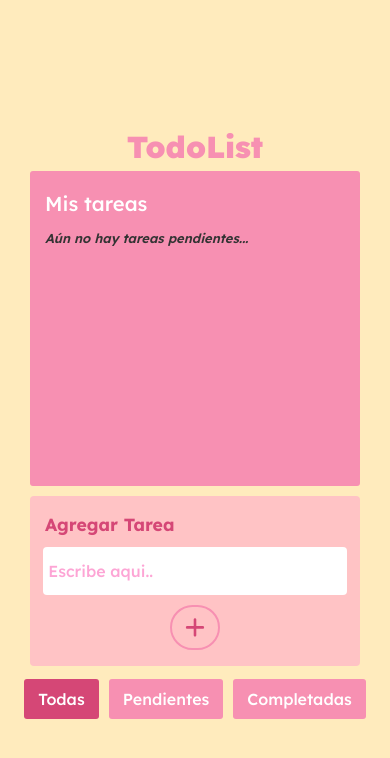
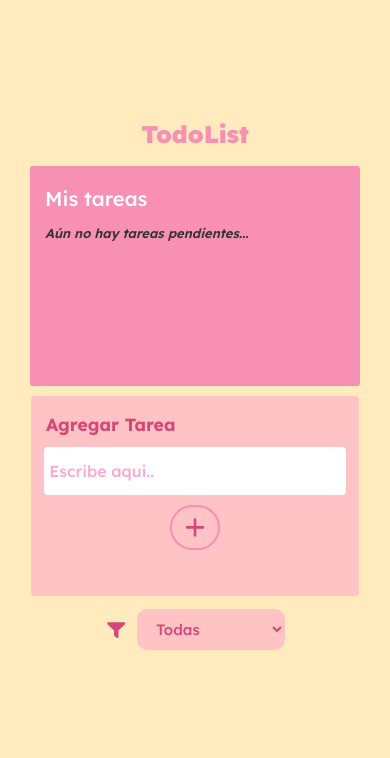
Before and after one commit to fserrano97/proyecto-final-ada-todo-list, a React (Vite) app: page / in a window 390 px wide. Shown: the top 758 px of the page. Built offline with nearby package versions, Linux system fonts and the light colour scheme.

Commit message:
Mejora el filtro de tareas en responsive

```diff
--- a/src/App.css
+++ b/src/App.css
@@ -16,35 +16,37 @@ body {
   width: 100%;
   overflow-x: hidden;
 }
-.titulo-principal{
+.titulo-principal {
   color: var(--color-secundario);
   font-weight: 900;
   text-align: center;
   font-size: 1.9em;
 }
 
-.container-principal{
+.container-principal {
   display: flex;
   gap: 13px;
-
+  align-items: flex-start;
 }
-.container-primero{
+.container-primero {
   display: flex;
   box-sizing: border-box;
   gap: 10px;
   flex-direction: column;
+  align-items: center;
 }
 
 .App {
   width: 400px;
   align-items: center;
-    border-radius:3px;
+  border-radius: 3px;
   box-sizing: border-box;
 }
 
 .container-list {
   background-color: var(--color-secundario);
  height: 315px;
+  width: 397px;
   border-radius: 3px;
   display: flex;
   flex-direction: column;
@@ -56,11 +58,11 @@ body {
   font-size: 0.9em;
 }
 
-.filtros{
+.filtros {
   display: flex;
-  gap: 10px;
-flex-direction: column;
-align-items: start;
+  gap: 3px;
+  align-items: center;
+  color: #d54776;
 }
 .filtros .activo {
   background-color: #d54776;
@@ -81,30 +83,61 @@ align-items: start;
   opacity: 0.8;
   color: #373434;
 }
+
+.filtros svg {
+  font-size: 18px;
+}
+
+.filtros select {
+  padding: 10px 15px;
+  border-radius: 10px;
+  background-color: #ffc3c5;
+  font-size: 15px;
+  cursor: pointer;
+  outline: none;
+  transition: 0.2s;
+}
+
+.filtros select:hover {
+  border-color: #d54776;
+}
+
+.filtros select:focus {
+  border-color: #d54776;
+}
 .container-form {
   background-color: #ffc3c5;
   width: 400px;
   height: 170px;
   padding: 15px 0px;
-    border-radius: 4px;}
+  border-radius: 4px;
+}
 
 @media (max-width: 600px) {
+  .titulo-principal {
+    font-size: 1.5em;
+    margin-top: -79px;
+    margin-bottom: 14px;
+  }
   .App {
     width: 100%;
     padding: 20px;
     box-sizing: border-box;
   }
-.container-principal{
+  .container-principal {
     flex-direction: column;
     align-items: center;
   }
-  .container-list,
-  .container-form {
+  .container-list {
     width: 100%;
+    height: 220px;
     max-width: 350px;
     box-sizing: border-box;
   }
-
+  .container-form {
+    height: 200px;
+    width: 328px;
+  }
   .filtros {
     flex-direction: row;
     justify-content: center;
--- a/src/App.jsx
+++ b/src/App.jsx
@@ -2,6 +2,8 @@ import FormularioTarea from "./components/FormularioTarea/FormularioTarea";
 import ListaTarea from "./components/ListaTarea/ListaTarea";
 import "./App.css";
 import { useEffect, useState } from "react";
+import { FontAwesomeIcon } from "@fortawesome/react-fontawesome";
+import { faFilter } from "@fortawesome/free-solid-svg-icons";
 
 function App() {
   const [tareas, setTareas] = useState(() => {
@@ -60,26 +62,12 @@ function App() {
           </div>
 
           <div className="filtros">
-            <button
-              className={filtro === "todas" ? "activo" : ""}
-              onClick={() => setFiltro("todas")}
-            >
-              Todas
-            </button>
-
-            <button
-              className={filtro === "pendientes" ? "activo" : ""}
-              onClick={() => setFiltro("pendientes")}
-            >
-              Pendientes
-            </button>
-
-            <button
-              className={filtro === "completadas" ? "activo" : ""}
-              onClick={() => setFiltro("completadas")}
-            >
-              Completadas
-            </button>
+            <FontAwesomeIcon icon={faFilter} />
+            <select value={filtro} onChange={(e) => setFiltro(e.target.value)}>
+              <option value="todas"> Todas</option>
+              <option value="pendientes">Pendientes</option>
+              <option value="completadas">Completadas</option>
+            </select>
           </div>
         </div>
       </div>
--- a/src/components/Tarea/Tarea.css
+++ b/src/components/Tarea/Tarea.css
@@ -1,20 +1,18 @@
-
-
-.tarea{
+.tarea {
   display: flex;
   justify-content: space-between;
   align-items: center;
   padding: 10px;
   border-bottom: 1px solid #ccc;
   gap: 10px;
-  font-size: 1.2em;
+  font-size: 1em;
 }
 
-.btn-completar{
+.btn-completar {
   cursor: pointer;
 }
 
-.btn-eliminar{
+.btn-eliminar {
   cursor: pointer;
 }
 
```
Lines whose indentation alone changed are shown as unchanged.
